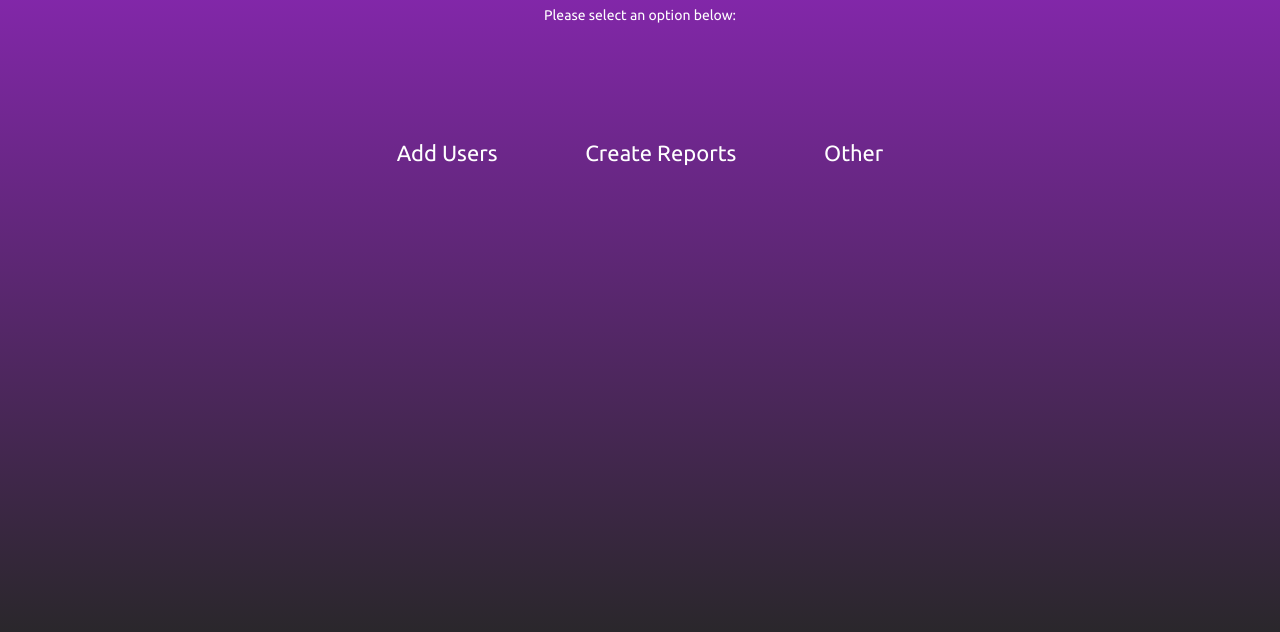
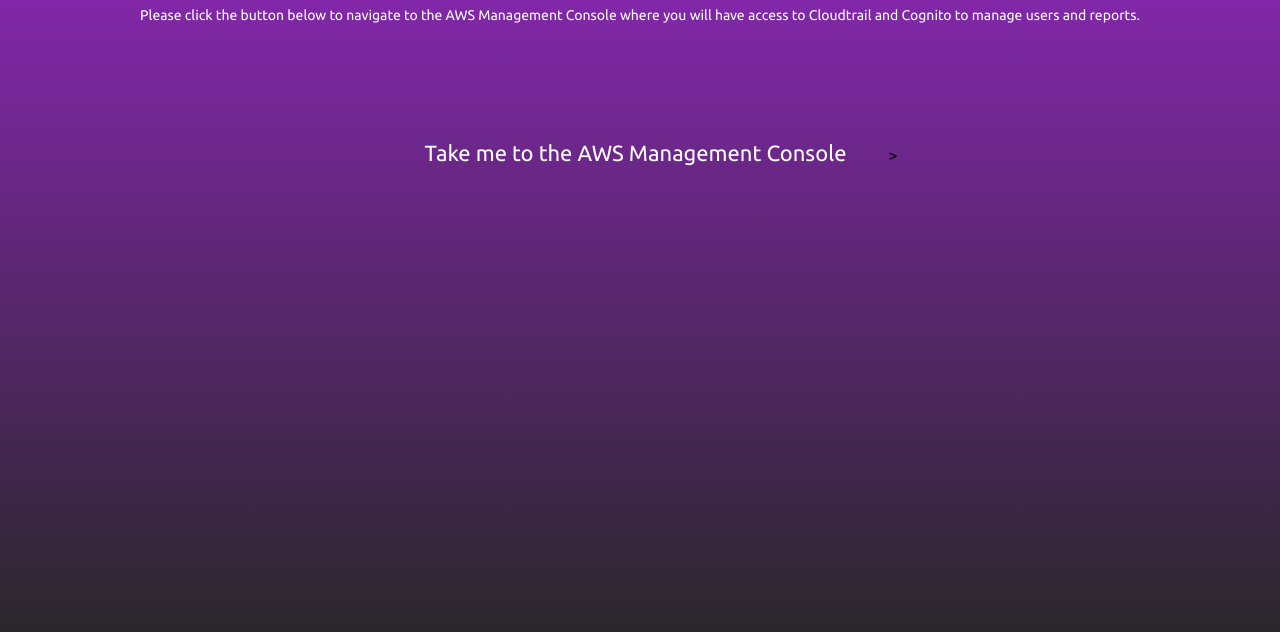
Before and after one commit to chris-cozy/TruckerApp, a plain HTML site: page Program/client-side/admin/index.html in a window 1280 px wide. Shown: the part 146-778 px from the top of the page. Drawn offline with Linux system fonts and the light colour scheme.

Commit message:
updated sponsor edit page, updated admin page

```diff
--- a/Program/client-side/admin/index.html
+++ b/Program/client-side/admin/index.html
@@ -27,16 +27,11 @@
 
         <div class="text-box">
             <h1>Welcome Admin!</h1>
-            <p>Please select an option below:</p>
+            <p>Please click the button below to navigate to the AWS Management Console where you will have access to Cloudtrail and Cognito to manage users and reports.<p>
         </div>
         <center>
-            <!-- Just link here until implemented-->
-            <a href="index.html"
-                class="button">Add Users</a>
-            <a href="index.html"
-                class="button">Create Reports</a>
-            <a href="index.html"
-                class="button">Other</a>
+            <a href="https://274815321855.signin.aws.amazon.com/console"
+                class="button">Take me to the AWS Management Console</a>>
         </center>
 
 
```
Also changed, not shown: Program/client-side/sponsor/edit.html (+3 -4 lines).
